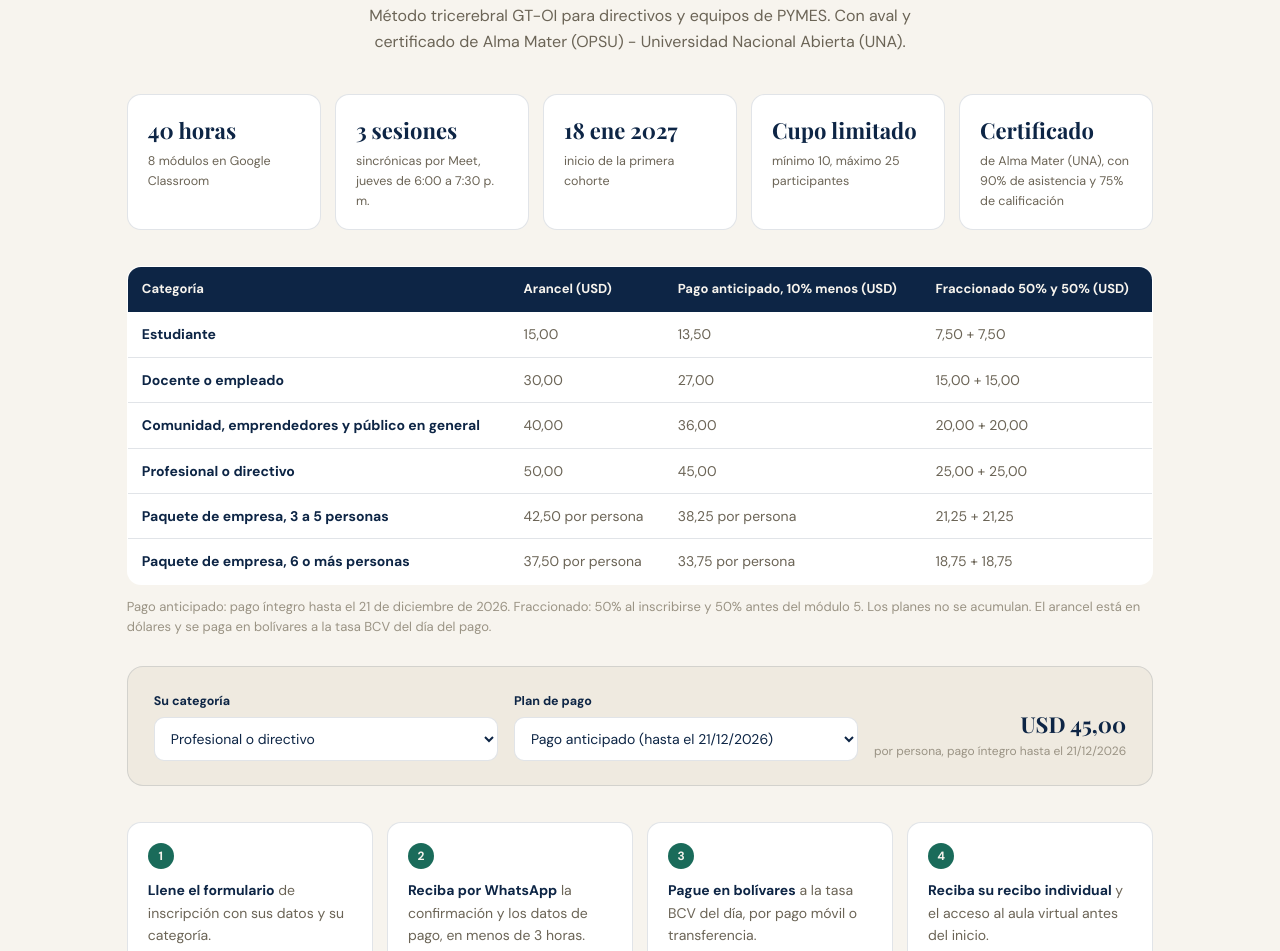
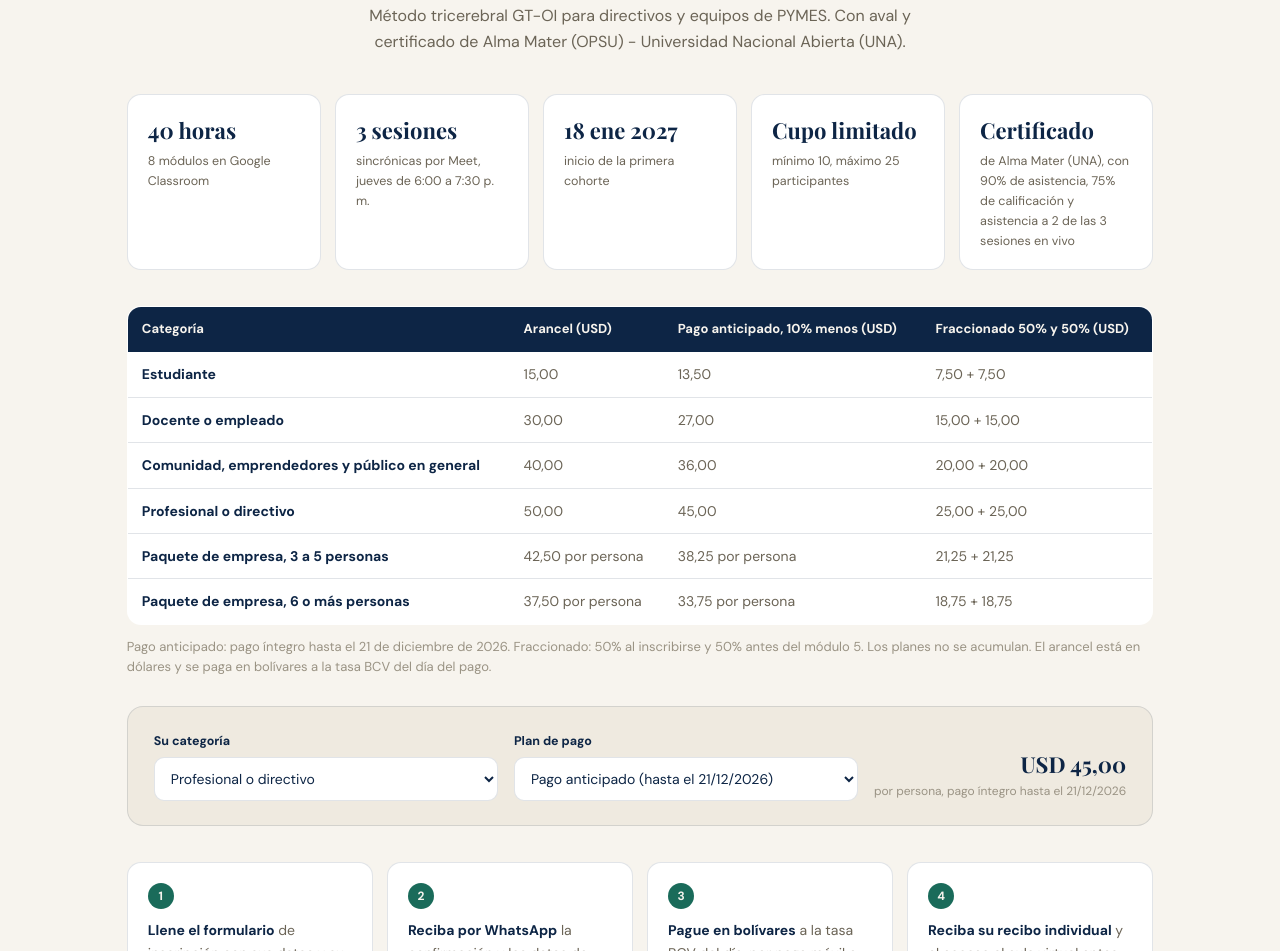
Before and after one commit to felixarmas/GT-OI, a plain HTML site: page index.html in a window 1280 px wide. Shown: the part 1077-2028 px from the top of the page. Drawn offline with nearby package versions, Linux system fonts and the light colour scheme; a web font is replaced by a local one.

Commit message:
Add files via upload

```diff
--- a/index.html
+++ b/index.html
@@ -566,7 +566,7 @@
     <div class="fact"><div class="fv">3 sesiones</div><div class="fl">sincrónicas por Meet, jueves de 6:00 a 7:30 p. m.</div></div>
     <div class="fact"><div class="fv">18 ene 2027</div><div class="fl">inicio de la primera cohorte</div></div>
     <div class="fact"><div class="fv">Cupo limitado</div><div class="fl">mínimo 10, máximo 25 participantes</div></div>
-    <div class="fact"><div class="fv">Certificado</div><div class="fl">de Alma Mater (UNA), con 90% de asistencia y 75% de calificación</div></div>
+    <div class="fact"><div class="fv">Certificado</div><div class="fl">de Alma Mater (UNA), con 90% de asistencia, 75% de calificación y asistencia a 2 de las 3 sesiones en vivo</div></div>
   </div>
 
   <div class="table-scroll">
```
